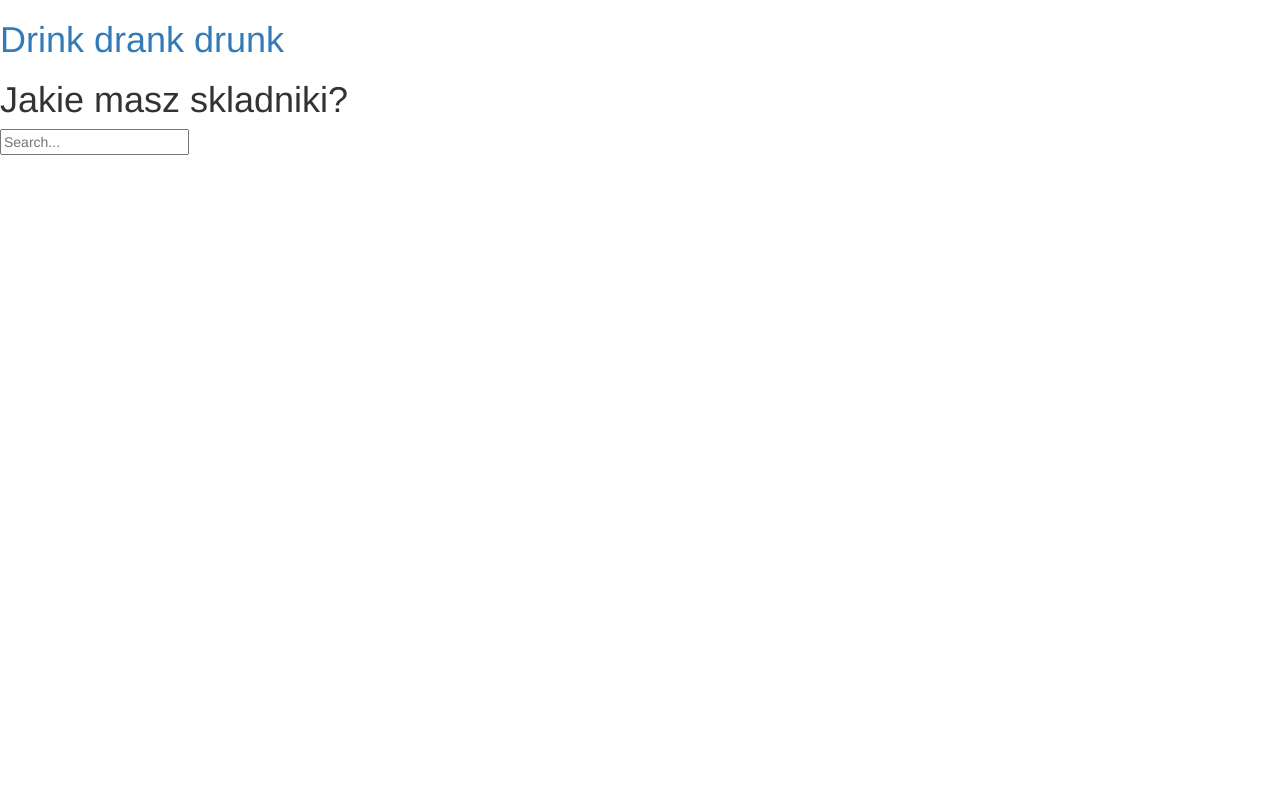
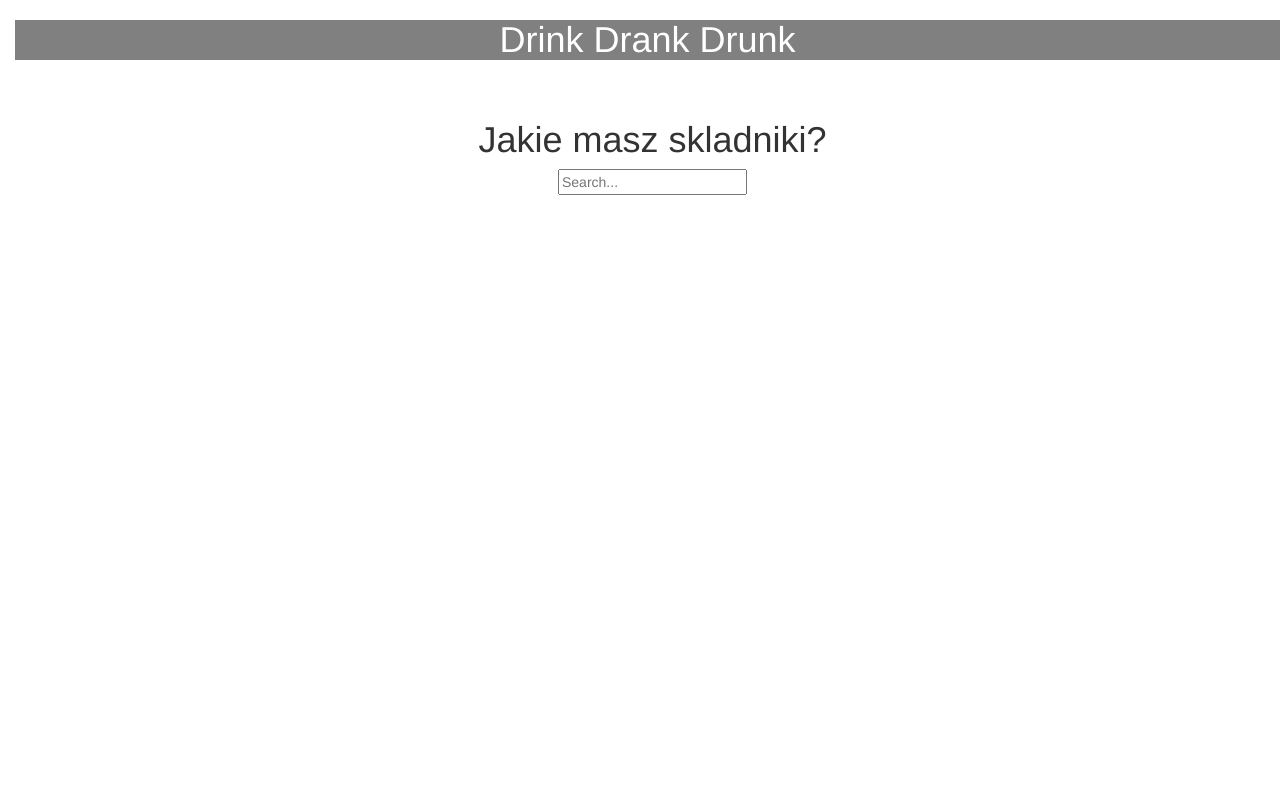
Before and after one commit to lterelak/my-first-drink, a Django app: page / in a window 1280 px wide. Run offline with Django 3.2, Linux system fonts and the light colour scheme; some libraries are stand-ins or nearby versions.

Commit message:
basic css

```diff
--- a/drinks/static/css/drinks.css
+++ b/drinks/static/css/drinks.css
@@ -2,5 +2,24 @@ h1 a, h2 a {
     color: #DE1FAE;
 }
 body {
-    padding-left: 20px;
+    padding-left: 15px;
 }
+
+#Container
+{
+
+
+}
+#searchfield
+{
+  margin-left: 10px;
+  text-align: center;
+  padding:30px;
+}
+#logo
+{
+  text-align: center;
+  color: white;
+  background-color: #808080;
+  text-align: center;
+}
--- a/drinks/templates/drinks/drink_list.html
+++ b/drinks/templates/drinks/drink_list.html
@@ -1,9 +1,16 @@
+{% load static %}
+<html>
+  <head>
     <link rel="stylesheet" href="//maxcdn.bootstrapcdn.com/bootstrap/3.2.0/css/bootstrap.min.css">
     <link rel="stylesheet" href="//maxcdn.bootstrapcdn.com/bootstrap/3.2.0/css/bootstrap-theme.min.css">
+    <link rel="stylesheet" href="{% static 'css/drinks.css' %}">
+  </head>
+  <body>
 
-<div>
-    <h1><a href="/">Drink drank drunk</a></h1>
+    <div id=logo>
+      <h1>Drink Drank Drunk</h2>
     </div>
+    <div id=searchfield>
       <h1>Jakie masz skladniki?</h1>
 
       <form action="{% url 'search_results' %}" method="get" autocomplete="off">
@@ -16,3 +23,6 @@
         {% endfor %}
       </ul>
       {% endif %}
+    </div>
+   </body>
+</html>
```
Also changed, not shown: drinks/templates/drinks/search_results.html (+4 -5 lines). Lines whose indentation alone changed are shown as unchanged.
